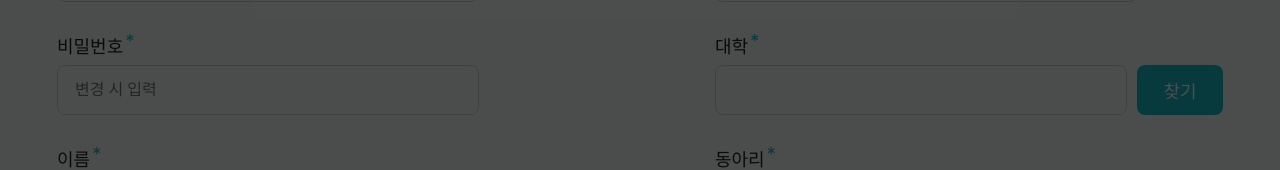
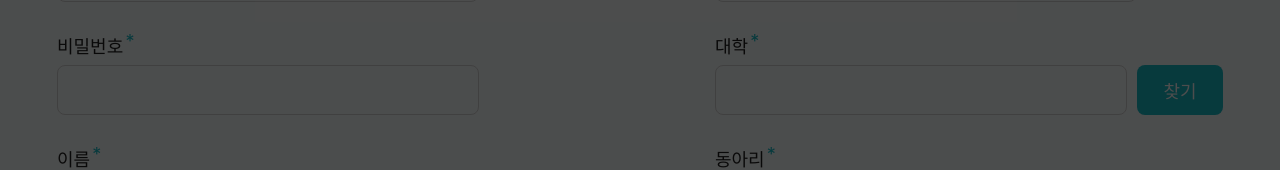
Before and after one commit to LikeLionHGU/Campus_Match_Front, a React (Create React App) app: page /myPage in a window 1280 px wide. Shown: the part 487-657 px from the top of the page. Built offline with nearby package versions, Linux system fonts and the light colour scheme.

Commit message:
feat: for versel

```diff
--- a/src/pages/MyPage/MyPage.js
+++ b/src/pages/MyPage/MyPage.js
@@ -30,7 +30,7 @@ export default function MyPage() {
     phone3: "",
   });
 
-  const [profileImage, setProfileImage] = useState(null);
+  // const [profileImage, setProfileImage] = useState(null);
   const [previewUrl, setPreviewUrl] = useState(null);
 
   const openModal = (
@@ -115,7 +115,7 @@ export default function MyPage() {
   const onImageChange = (e) => {
     const file = e.target.files[0];
     if (file) {
-      setProfileImage(file);
+      // setProfileImage(file);
       const reader = new FileReader();
       reader.onloadend = () => {
         setPreviewUrl(reader.result);
@@ -313,7 +313,6 @@ export default function MyPage() {
                   name="password"
                   value={form.password}
                   onChange={onChange}
-                  placeholder="변경 시 입력"
                 />
               </Field>
 
```
